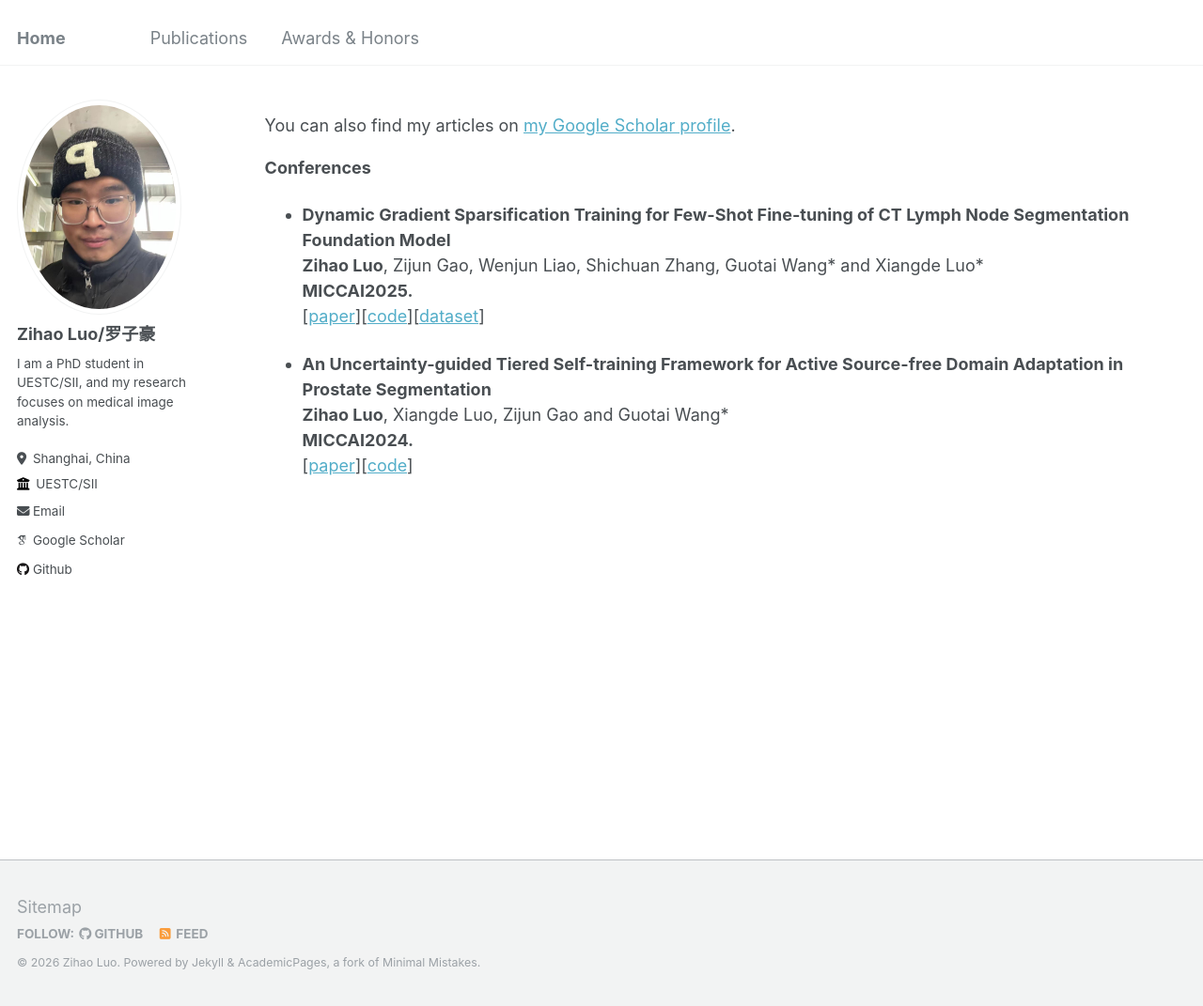
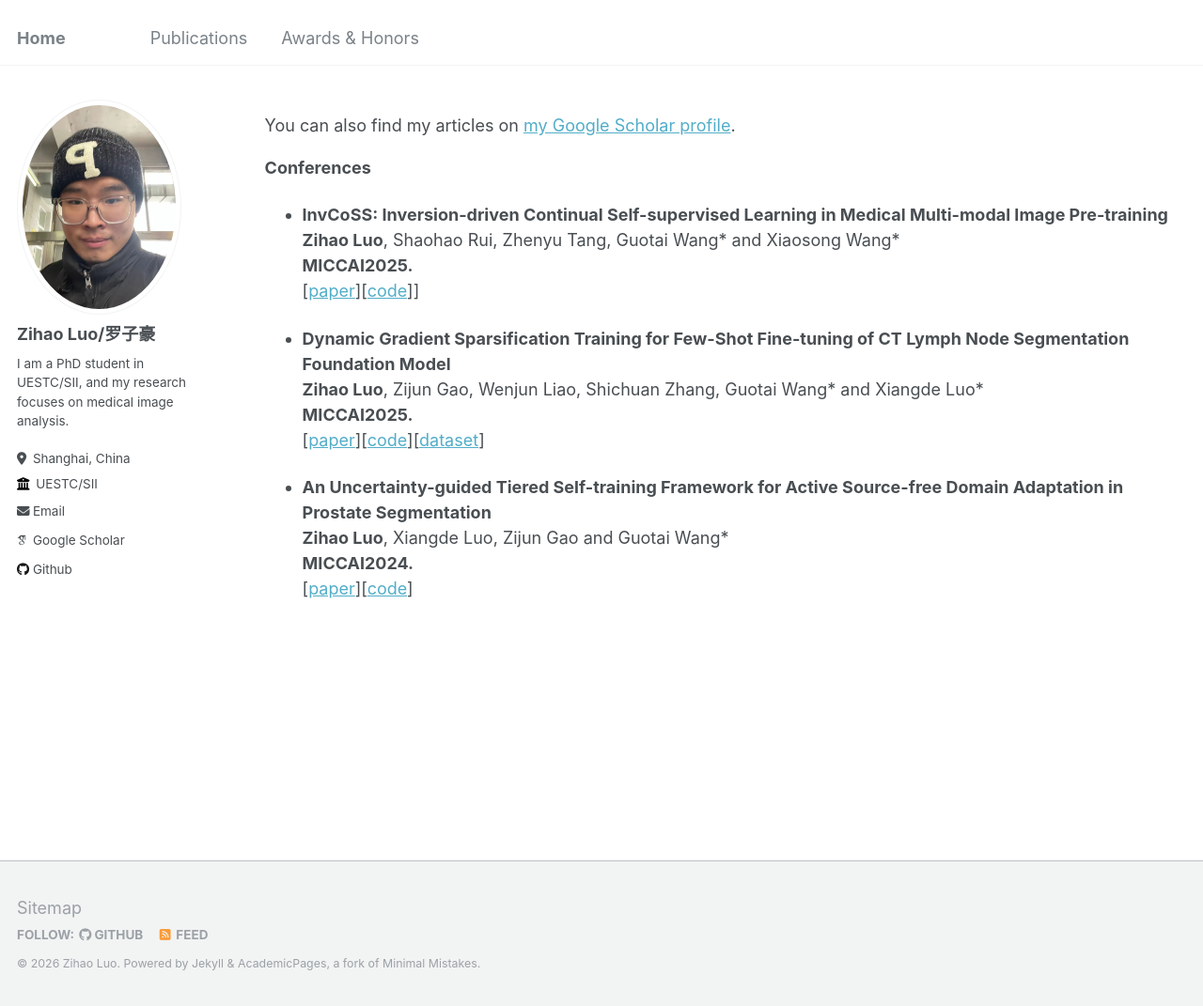
Before and after one commit to Zihaoluoh/zihaoluoh.github.io, a Jekyll site: the page built from _pages/publications.md, in a window 1280 px wide and 1071 px high. Shown: the whole window at 94% size. Built offline with Jekyll 4.4.1, drawn with Linux system fonts in a browser that asks for light colours; some web fonts are replaced.

Commit message:
Update publications.md

```diff
--- a/_pages/publications.md
+++ b/_pages/publications.md
@@ -10,6 +10,11 @@ author_profile: true
 {% endif %}
 
 **Conferences**
+* <b> InvCoSS: Inversion-driven Continual Self-supervised Learning in Medical Multi-modal Image Pre-training</b> <br>
+<b>Zihao Luo</b>, Shaohao Rui, Zhenyu Tang, Guotai Wang* and Xiaosong Wang*<br>
+<b>MICCAI2025.</b><br>
+[[paper](https://arxiv.org/abs/2512.19213)][[code](https://github.com/Zihaoluoh/InvCoSS)]]
+
 * <b> Dynamic Gradient Sparsification Training for Few-Shot Fine-tuning of CT Lymph Node Segmentation Foundation Model</b> <br>
 <b>Zihao Luo</b>, Zijun Gao, Wenjun Liao, Shichuan Zhang, Guotai Wang* and Xiangde Luo*<br>
 <b>MICCAI2025.</b><br>
```
